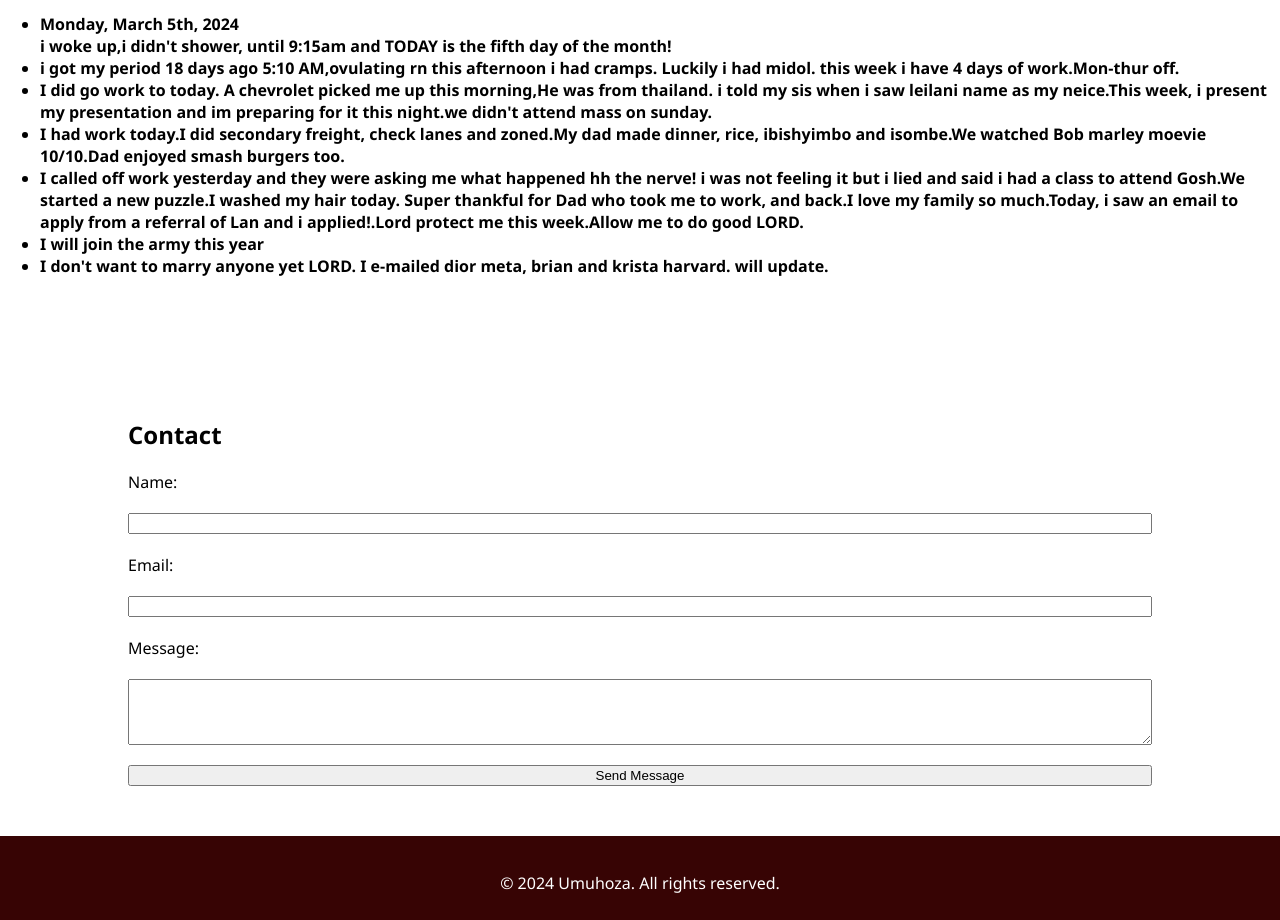
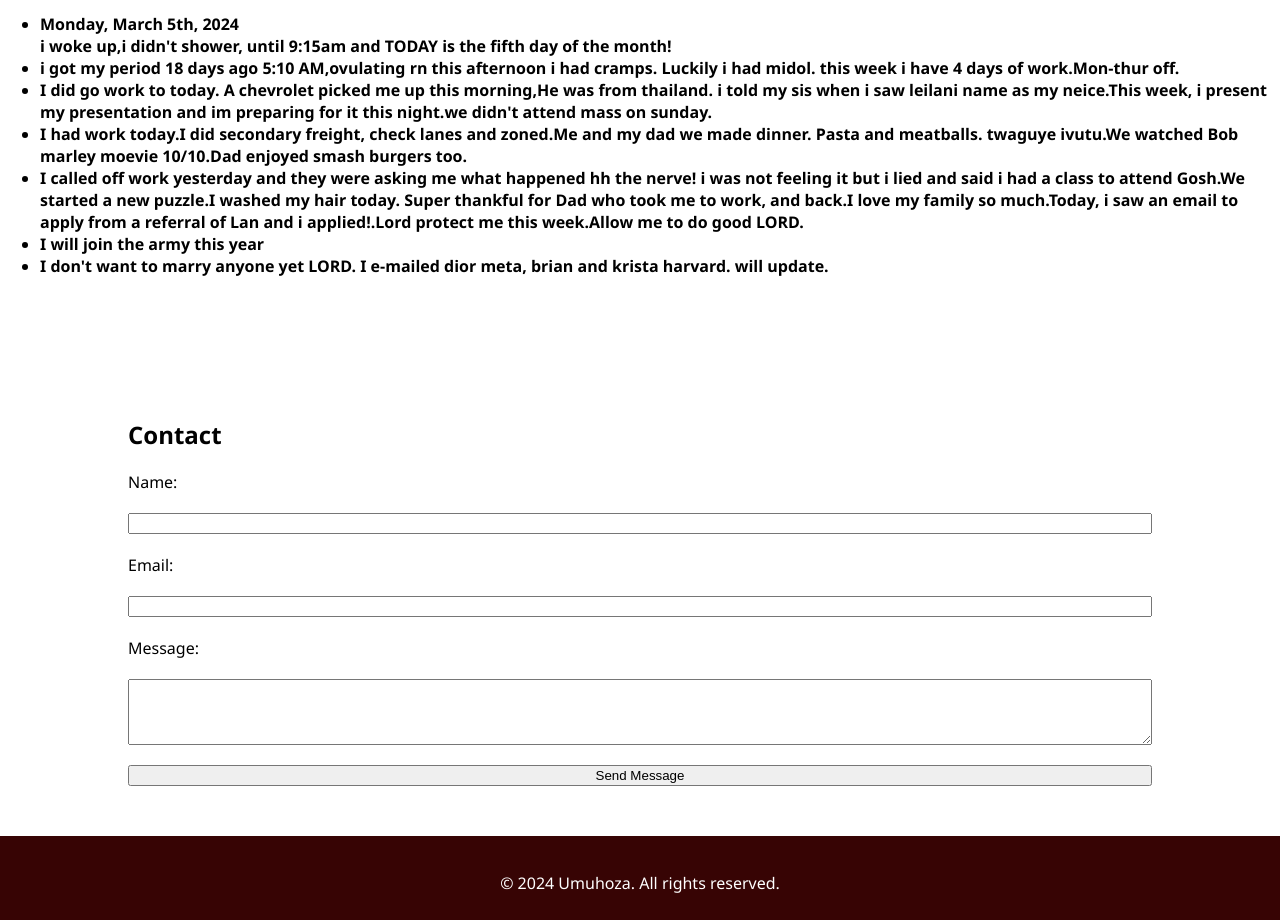
Before and after one commit to Lande21/RolandeU.github.io, a plain HTML site: page index.html in a window 1280 px wide. Shown: the part 1760-2680 px from the top of the page. Drawn offline with Linux system fonts and the light colour scheme.

Commit message:
Add files via upload

```diff
--- a/index.html
+++ b/index.html
@@ -61,7 +61,7 @@
              i woke up,i didn't shower, until 9:15am and TODAY is the fifth day of the month!</li>
             <li>i got my period 18 days ago 5:10 AM,ovulating rn this afternoon i had cramps. Luckily i had midol. this week i have 4 days of work.Mon-thur off. </li>
             <li>I did go work to today. A chevrolet picked me up this morning,He was from thailand. i told my sis when i saw leilani name as my neice.This week, i present my presentation and im preparing for it this night.we didn't attend mass on sunday. </li>
-            <li>I had work today.I did secondary freight, check lanes and zoned.My dad made dinner, rice, ibishyimbo and isombe.We watched Bob marley moevie 10/10.Dad enjoyed smash burgers too.</li>
+            <li>I had work today.I did secondary freight, check lanes and zoned.Me and my dad we made dinner. Pasta and meatballs. twaguye ivutu.We watched Bob marley moevie 10/10.Dad enjoyed smash burgers too.</li>
             <li> I called off work yesterday and they were asking me what happened hh the nerve! i was not feeling it but i lied and said i had a class to attend Gosh.We started a new puzzle.I washed my hair today. Super thankful for Dad who took me to work, and back.I love my family so much.Today, i saw an email to apply from a referral of Lan and i applied!.Lord protect me this week.Allow me to do good LORD.</li>
             <li>I will join the army this year</li>
             <li>I don't want to marry anyone yet LORD. I e-mailed dior meta, brian and krista harvard. will update.</li>
```
